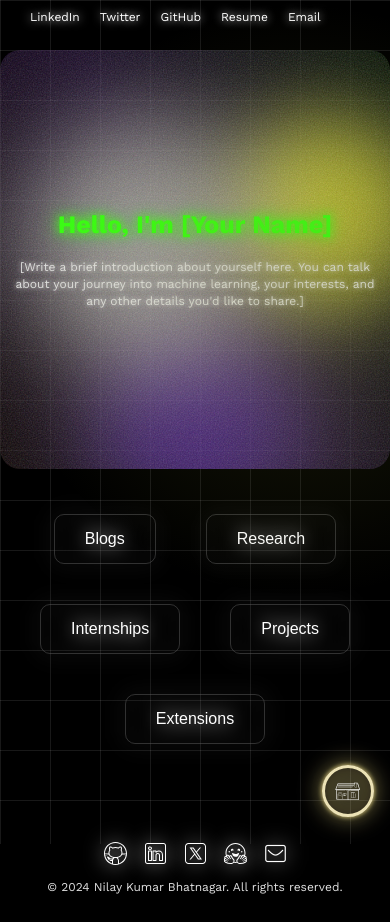
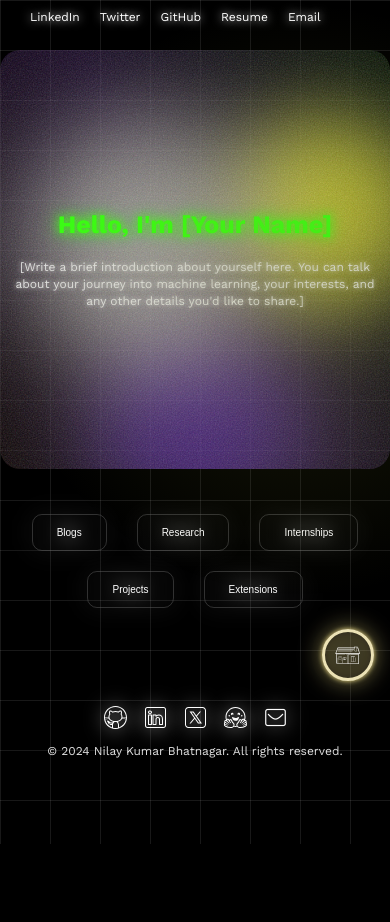
Before and after one commit to nnilayy/portfolio-website, a React (Create React App) app in the folder frontend/: page / in a window 390 px wide. After the commit the page ends 844 px from the top, so only its background shows below. Built offline with nearby package versions, Linux system fonts and the light colour scheme.

Commit message:
Pushed Recent Build

```diff
--- a/frontend/src/styles/WorkSections.css
+++ b/frontend/src/styles/WorkSections.css
@@ -43,3 +43,25 @@
     color: #000;
     box-shadow: 0 0 5px white;
   }
+
+  @media (max-width: 768px) {
+    .work-section-button {
+      margin: 5px 10px;
+      padding: 12px 24px;
+      cursor: pointer;
+      border-radius: 10px;
+      border: 0.5px solid rgba(100, 100, 100, 0.469);
+      background-color: transparent;
+      color: white;
+      filter: drop-shadow(0 0 10px white);
+      transition: background-color 0.3s ease, color 0.3s ease, text-shadow 0.3s ease, box-shadow 0.3s ease;
+      font-size: 10px;
+    }
+
+    .section-buttons {
+      display: flex;
+      flex-wrap: wrap;
+      justify-content: center;
+      gap: 10px;
+    }
+  }
```
Also changed, not shown: 6 other files (tests, documents, lock files or other folders).
